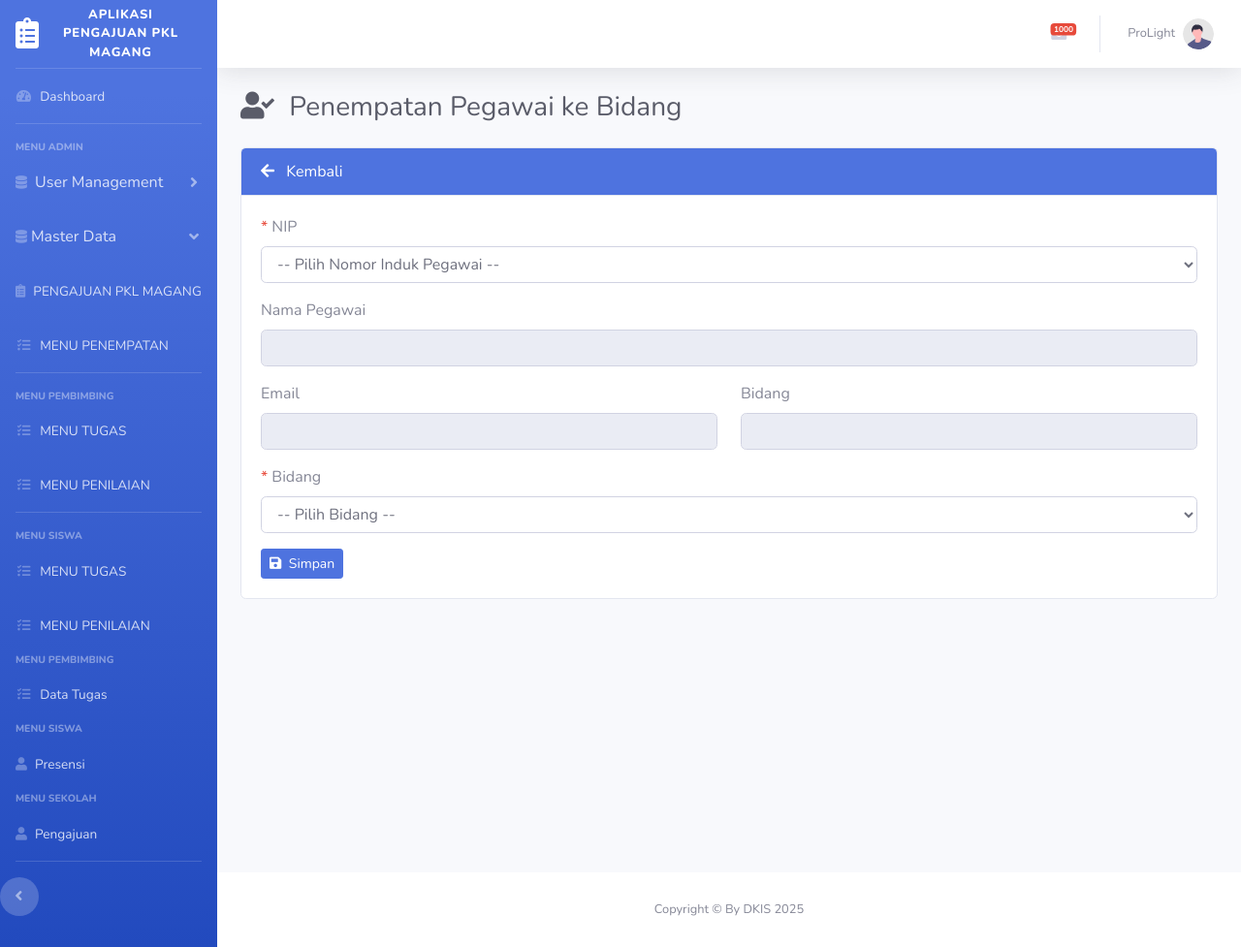
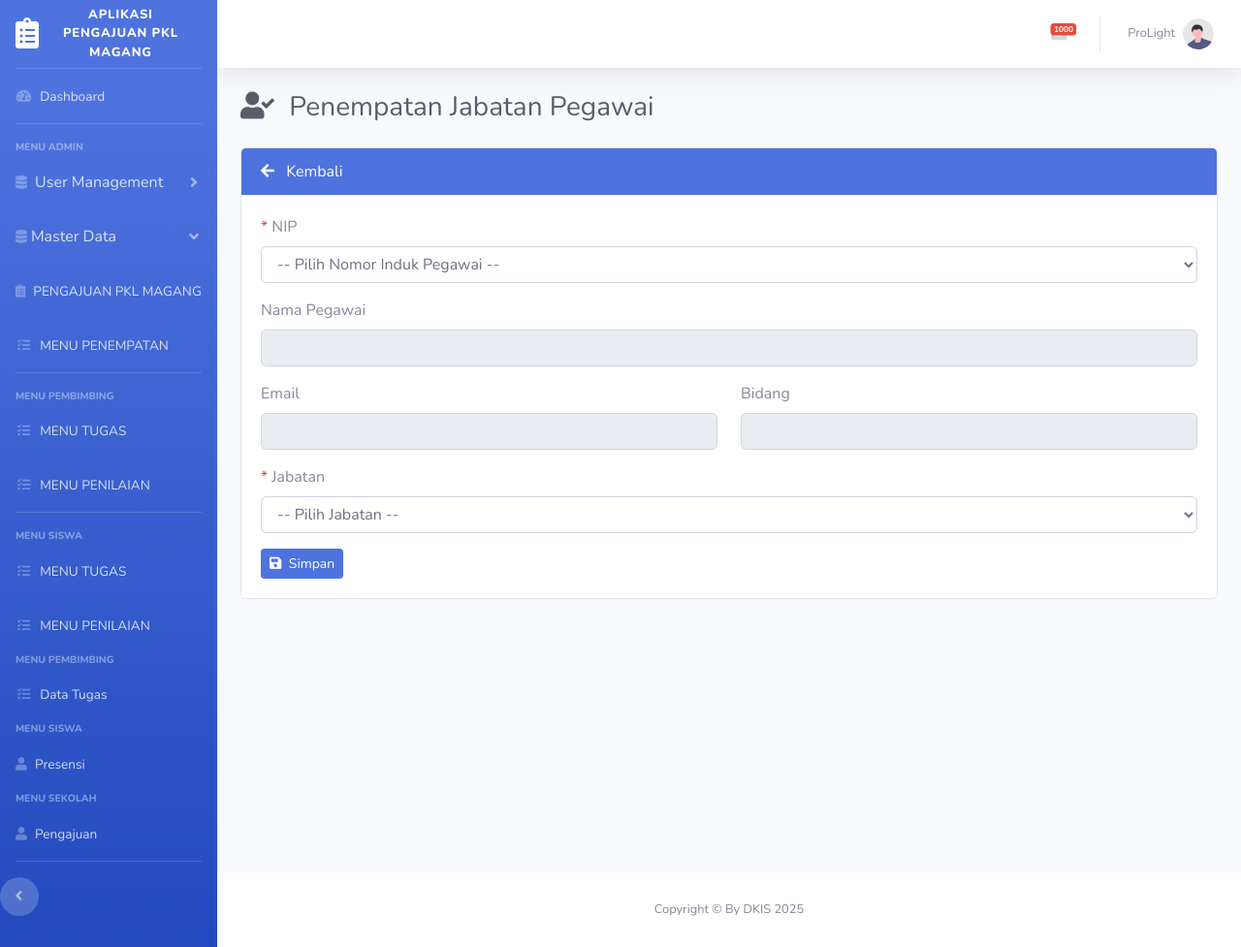
Before and after one commit to drian-syah/project-pkl, a Laravel app: page /admin/penempatanjabatan/create in a window 1280 px wide. Shown: the whole page at 97% size. Run offline with Laravel 12, Linux system fonts and the light colour scheme; a user stored in the database is signed in; data comes from the database, SQL or seed files in the repository; data that the repository does not hold is empty; style sheets or scripts are compiled from the project's sources; some libraries are stand-ins or nearby versions.

Commit message:
update penempatan bidang dan jabatan

```diff
--- a/app/Http/Controllers/AdminPenempatanJabatanController.php
+++ b/app/Http/Controllers/AdminPenempatanJabatanController.php
@@ -21,10 +21,10 @@ class AdminPenempatanJabatanController extends Controller
     public function create()
     {
         $data = [
-            'title' => 'Penempatan Pegawai ke Bidang',
-            'menuAdminPenempatanBidang' => 'active',
-            'pegawai' => Pegawai::with('user')->get(),  // untuk dropdown NIP
-            'jabatan' => Jabatan::all(),                 // dropdown bidang
+            'title' => 'Penempatan Jabatan Pegawai',
+            'menuAdminPenempatanJabatan' => 'active',
+            'pegawai' => Pegawai::with('user')->whereNull('jabatan_id')->get(),  // untuk dropdown NIP
+            'jabatan' => Jabatan::all(),
         ];
 
         return view('admin.data_jabatan.penempatan_jabatan.create', $data);
@@ -34,25 +34,25 @@ class AdminPenempatanJabatanController extends Controller
     {
     $request->validate([
         'nip' => 'required|exists:pegawai,nip',
-        'nama_jabatan' => 'required|exists:jabatan,nama_jabatan',
+        'jabatan_id' => 'required|exists:jabatans,id',
     ]);
 
     // Cari pegawai berdasarkan NIP
-    $pegawai = Pegawai::where('nip', $request->nip)->first();
+    $pegawai = Pegawai::where('nip', $request->nip)->firstOrFail();
 
     // Update bidang pegawai
     $pegawai->update([
-        'jabatan' => $request->jabatan,
+        'jabatan_id' => $request->jabatan_id,
     ]);
 
     return redirect()->route('penempatanJabatan')
-                     ->with('success', 'Pegawai berhasil ditempatkan ke bidang.');
+                     ->with('success', 'Pegawai berhasil ditempatkan ke jabatan.');
     }
 
     public function getPegawai($nip)
-{
+    {
     try {
-        $pegawai = Pegawai::where('nip', $nip)->first();
+        $pegawai = Pegawai::with('user', 'bidang')->where('nip', $nip)->first();
 
         if (!$pegawai) {
             return response()->json([
@@ -63,7 +63,7 @@ class AdminPenempatanJabatanController extends Controller
         return response()->json([
             'nama' => $pegawai->nama,
             'email' => $pegawai->user->email,
-            'bidang_id' => $pegawai->bidang_id ?? '-', // Sesuaikan dengan nama kolom
+            'bidang_id' => $pegawai->bidang->nama ?? '-', // Sesuaikan dengan nama kolom
         ]);
 
     } catch (\Exception $e) {
@@ -72,5 +72,5 @@ class AdminPenempatanJabatanController extends Controller
             'error' => $e->getMessage()
         ], 500);
     }
+    }
 }
-}
--- a/app/Models/Jabatan.php
+++ b/app/Models/Jabatan.php
@@ -17,7 +17,7 @@ class Jabatan extends Model
 
     public function pegawai()
     {
-        return $this->hasMany(Pegawai::class, 'jabatan');
+        return $this->hasMany(Pegawai::class, 'jabatan_id');
     }
 
     public function createdBy()
--- a/app/Models/Pegawai.php
+++ b/app/Models/Pegawai.php
@@ -14,7 +14,7 @@ class Pegawai extends Model
     protected $fillable = [
         'nip',
         'nama',
-        'jabatan',
+        'jabatan_id',
         'user_id',
         'bidang_id',
     ];
@@ -33,7 +33,7 @@ class Pegawai extends Model
 
     public function jabatan()
     {
-        return $this->belongsTo(Jabatan::class, 'jabatan');
+        return $this->belongsTo(Jabatan::class, 'jabatan_id');
     }
 
     public function bidang()
--- a/resources/views/admin/data_bidang/penempatan_bidang/index.blade.php
+++ b/resources/views/admin/data_bidang/penempatan_bidang/index.blade.php
@@ -41,7 +41,7 @@
                                 <td>{{ $item->nip }}</td>
                                 <td>{{ $item->nama }}</td>
                                 <td class="text-center">{{ $item->user->email ?? '-'}}</td>
-                                <td class="text-center">{{ $item->jabatan }}</td>
+                                <td class="text-center">{{ $item->jabatan->nama_jabatan }}</td>
                                 <td class="text-center">{{ $item->bidang->nama ?? '-' }}</td>
                                 <td class=" text-center justify-content-center mb-3">
                                     <button class="btn btn-sm btn-info" data-toggle="modal"
--- a/resources/views/admin/data_jabatan/penempatan_jabatan/create.blade.php
+++ b/resources/views/admin/data_jabatan/penempatan_jabatan/create.blade.php
@@ -8,7 +8,7 @@
 
 <div class="card">
     <div class="card-header bg-primary text-white">
-        <a href="{{ route('penempatanBidang') }}" class="text-white">
+        <a href="{{ route('penempatanJabatan') }}" class="text-white">
             <i class="fas fa-arrow-left mr-2"></i> Kembali
         </a>
     </div>
@@ -48,22 +48,22 @@
 
                 <div class="col-xl-6 mb-3">
                     <label class="form-label">Bidang</label>
-                    <input type="text" id="bidang" class="form-control" disabled>
+                    <input type="text" id="bidang_id" class="form-control" disabled>
                 </div>
             </div>
 
             {{-- Bidang --}}
             <div class="mb-3">
                 <label class="form-label">
-                    <span class="text-danger">*</span> Bidang
+                    <span class="text-danger">*</span> Jabatan
                 </label>
-                <select name="bidang_id" class="form-control @error('bidang_id') is-invalid @enderror">
-                    <option selected disabled>-- Pilih Bidang --</option>
-                    @foreach ($jabatan as $b)
-                        <option value="{{ $b->id }}">{{ $b->nama }}</option>
+                <select name="jabatan_id" class="form-control @error('jabatan_id') is-invalid @enderror">
+                    <option selected disabled>-- Pilih Jabatan --</option>
+                    @foreach ($jabatan as $jbtn)
+                        <option value="{{ $jbtn->id }}">{{ $jbtn->nama_jabatan }}</option>
                     @endforeach
                 </select>
-                @error('bidang_id')
+                @error('jabatan_id')
                     <small class="text-danger">{{ $message }}</small>
                 @enderror
             </div>
@@ -88,17 +88,17 @@ document.getElementById('nip').addEventListener('change', function() {
     if (!nip) {
         document.getElementById('nama').value = '';
         document.getElementById('email').value = '';
-        document.getElementById('jabatan').value = '';
+        document.getElementById('bidang_id').value = '';
         return;
     }
 
     // Fetch data pegawai
-    fetch('/penempatan/get-pegawai/' + nip)
+    fetch('/admin/penempatanjabatan/getPegawai/' + nip)
         .then(res => res.json())
         .then(data => {
             document.getElementById('nama').value = data.nama ?? '';
             document.getElementById('email').value = data.email ?? '';
-            document.getElementById('jabatan').value = data.jabatan ?? '';
+            document.getElementById('bidang_id').value = data.bidang_id ?? 'N/A';
         })
         .catch(error => {
             console.error('Error:', error);
--- a/resources/views/admin/data_jabatan/penempatan_jabatan/index.blade.php
+++ b/resources/views/admin/data_jabatan/penempatan_jabatan/index.blade.php
@@ -41,14 +41,14 @@
                                 <td>{{ $item->nip }}</td>
                                 <td>{{ $item->nama }}</td>
                                 <td class="text-center">{{ $item->user->email ?? '-'}}</td>
-                                <td class="text-center">{{ $item->jabatan }}</td>
+                                <td class="text-center">{{ $item->jabatan->nama_jabatan }}</td>
                                 <td class="text-center">{{ $item->bidang->nama ?? '-' }}</td>
                                 <td class=" text-center justify-content-center mb-3">
                                     <button class="btn btn-sm btn-info" data-toggle="modal"
                                         data-target="#exampleModalInfo">
                                         <i class="fas fa-eye"></i>
                                     </button>
-                                    @include('admin.data_jabatan.penempatan_jabatan.modal')
+                                    {{-- @include('admin.data_jabatan.penempatan_jabatan.modal') --}}
                                 </td>
                             </tr>
                         @endforeach
--- a/routes/web.php
+++ b/routes/web.php
@@ -60,6 +60,7 @@ Route::middleware('checkLogin')->group(function () {
         Route::get('Admin/penempatanbidang/index', [AdminPenempatanBidangController::class, 'index'])->name('penempatanBidang');
         Route::get('Admin/penempatanbidang/create', [AdminPenempatanBidangController::class, 'create'])->name('penempatanBidangCreate');
         Route::post('Admin/penempatanbidang/store', [AdminPenempatanBidangController::class, 'store'])->name('penempatanBidangStore');
+        Route::get('admin/penempatanbidang/getPegawai/{nip}', [AdminPenempatanBidangController::class, 'getPegawai']);
         // Jabatan
         Route::get('admin/daftarjabatan', [JabatanController::class, 'index'])->name('daftarJabatan');
         Route::get('admin/daftarjabatan/edit/{id}', [JabatanController::class, 'edit'])->name('editJabatan');
@@ -70,7 +71,8 @@ Route::middleware('checkLogin')->group(function () {
 
         Route::get('admin/penempatanjabatan/index', [AdminPenempatanJabatanController::class, 'index'])->name('penempatanJabatan');
         Route::get('admin/penempatanjabatan/create', [AdminPenempatanJabatanController::class, 'create'])->name('penempatanJabatanCreate');
-        Route::get('admin/penempatanjabatan/store', [AdminPenempatanJabatanController::class, 'store'])->name('penempatanJabatanStore');
+        Route::post('admin/penempatanjabatan/store', [AdminPenempatanJabatanController::class, 'store'])->name('penempatanJabatanStore');
+        Route::get('admin/penempatanjabatan/getPegawai/{nip}', [AdminPenempatanJabatanController::class, 'getPegawai']);
         // data user
         Route::get('admin/user', [UserController::class, 'index'])->name('user');
         Route::get('admin/user/create', [UserController::class, 'create'])->name('userCreate');
@@ -112,33 +114,28 @@ Route::middleware('checkLogin')->group(function () {
 
         Route::get('pembimbing/penilaian', [AdminPembimbingPenilaianController::class, 'penilaian'])->name('pembimbingPenilaian');
         Route::get('/admin/pembimbing/penilaian', [AdminPembimbingPenilaianController::class, 'penilaianIndex'])->name('pembimbing.penilaian');
-        Route::post('/admin/pembimbing/penilaian/store', [AdminPembimbingPenilaianController::class, 'penilaianStore'])->name('pembimbing.penilaian.store');});
+        Route::post('/admin/pembimbing/penilaian/store', [AdminPembimbingPenilaianController::class, 'penilaianStore'])->name('pembimbing.penilaian.store');
 
 
     });
 
     Route::middleware('isPembimbing')->group(function () {
         // pembimbing
-        // Menu Tugas
         Route::get('pembimbing/tugas/index', [AdminPembimbingTugasController::class, 'index'])->name('tugas');
         Route::post('pembimbing/tugas', [AdminPembimbingTugasController::class, 'tugasAdmin'])->name('pembimbingTugas');
         Route::get('pembimbing', [PembimbingController::class, 'index'])->name('pembimbing');
         Route::delete('/admin/pembimbing/tugas/delete/{id}', [PembimbingController::class, 'tugasDelete'])->name('pembimbing.tugas.delete');
+    });
+
 
     Route::middleware('isSiswa')->group(function () {
-        // siswa
         Route::get('presensi', [SiswaController::class, 'index'])->name('presensi');
         Route::get('presensi/store', [SiswaController::class, 'store'])->name('presensiStore');
-        // form presensi masuk
         Route::get('presensi/masuk', [SiswaController::class, 'masuk'])->name('presensiMasuk');
+        Route::get('presensi/pulang', [SiswaController::class, 'pulang'])->name('presensiPulang');
+        Route::post('presensi/pulang', [SiswaController::class, 'pulangStore'])->name('presensiPulangStore');
+    });
 
-        // Form presensi pulang
-        Route::get('presensi/pulang', [SiswaController::class, 'pulang'])->name('presensiPulang');
-
-        // Submit presensi pulang
-        Route::post('presensi/pulang', [SiswaController::class, 'pulangStore'])->name('presensiPulangStore');
-
-    });
 
     Route::middleware('isSekolah')->group(function () {
         // sekolah
@@ -152,5 +149,4 @@ Route::middleware('checkLogin')->group(function () {
         Route::get('sekolah/pengajuan/pdf', [SekolahController::class, 'pdf'])->name('SekolahPengajuanPdf');
         Route::get('sekolah/pengajuan/excel', [SekolahController::class, 'excel'])->name('SekolahPengajuanExcel');
     });
-
 });
```
Also changed, not shown: app/Http/Controllers/AdminPenempatanBidangController.php (+5 -5 lines), resources/views/admin/data_bidang/penempatan_bidang/create.blade.php (+4 -4 lines), database/migrations/2025_10_13_015000_create_pegawais_table.php.
